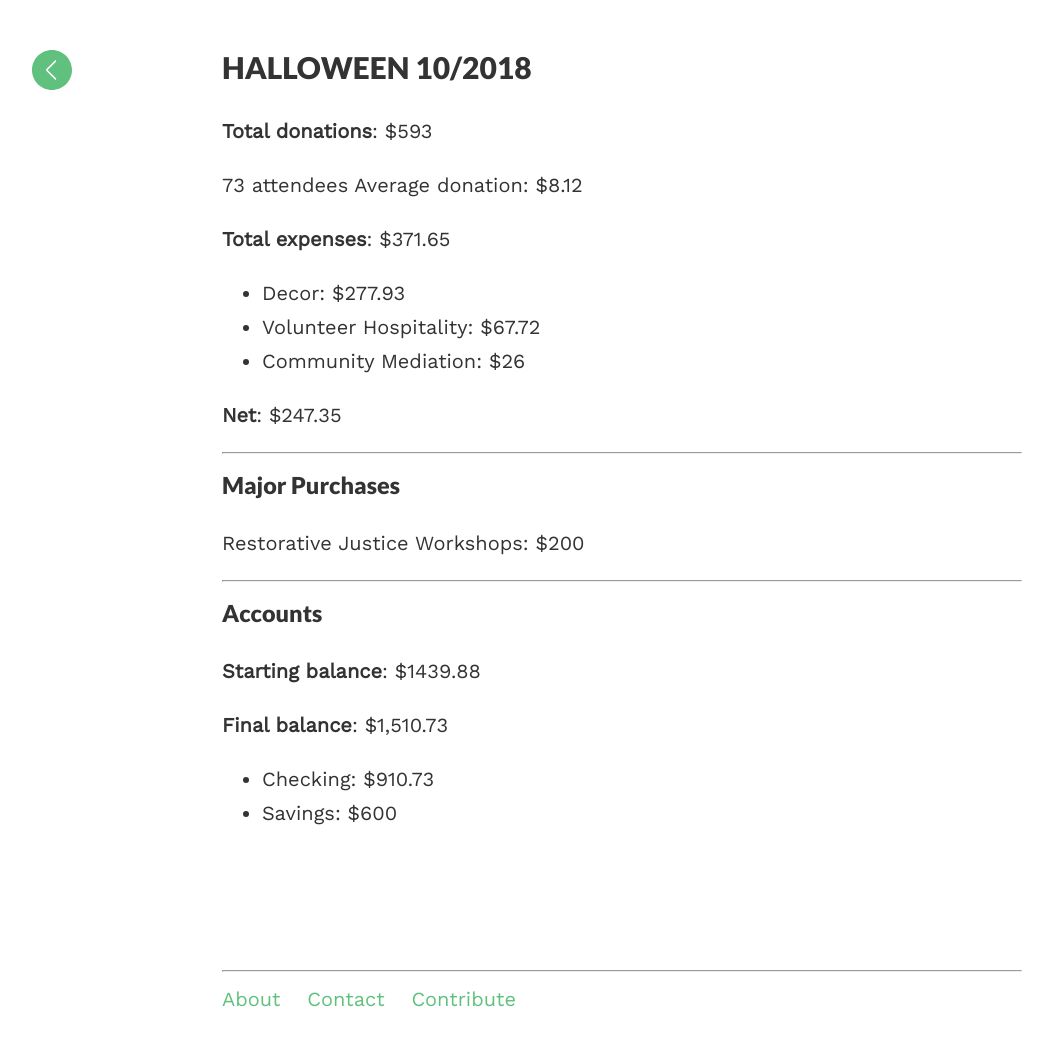
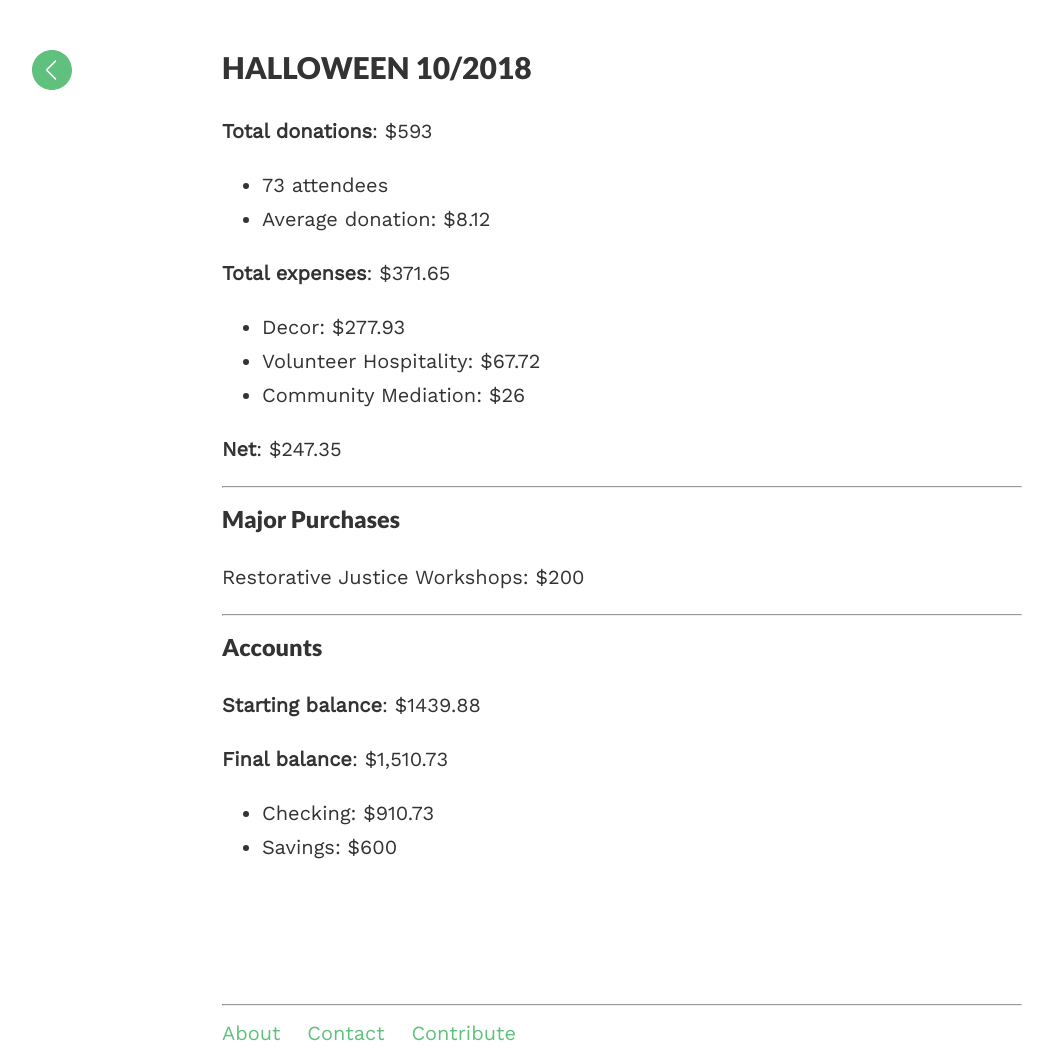
Before and after one commit to thelibertinesociety/thelibertinesociety.github.io, a Jekyll site: the page built from _reports/18.10_halloween.md, in a window 1280 px wide. Shown: the whole page, without its empty margins (18-1071 px from the left). Built offline with Jekyll 4.4.1, drawn with Linux system fonts in a browser that asks for light colours; comment, search, counter and statistics services are not loaded; before the commit the page ends 1016 px from its top, so only the background shows below that.

```diff
--- a/_reports/18.10_halloween.md
+++ b/_reports/18.10_halloween.md
@@ -11,8 +11,8 @@ allow_comments: true            # displays the `Disqus` comment thingy.
 
 **Total donations**: $593
 
-73 attendees
-Average donation: $8.12
+- 73 attendees
+- Average donation: $8.12
 
 **Total expenses**: $371.65
 - Decor: $277.93
```
